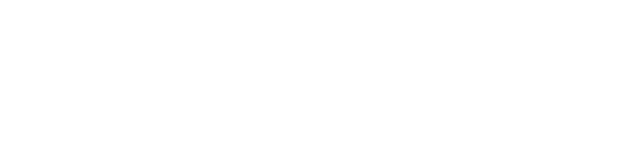
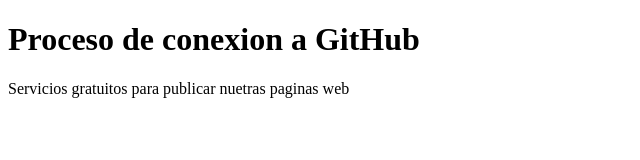
Before and after one commit to kendaru10/aprendiendo-gitHub, a plain HTML site: page index.html in a window 1280 px wide. Shown: the whole page, without its empty margins (0-640 px from the left). Drawn offline with Linux system fonts and the light colour scheme.

```diff
--- a/index.html
+++ b/index.html
@@ -3,9 +3,11 @@
 <head>
     <meta charset="UTF-8">
     <meta name="viewport" content="width=device-width, initial-scale=1.0">
-    <title>Clase1_GitHub</title>
+    <title>GitHub Pages</title>
 </head>
 <body>
+    <h1>Proceso de conexion a GitHub</h1>
 
+    <p>Servicios gratuitos para publicar nuetras paginas web</p>
 </body>
 </html>
```
